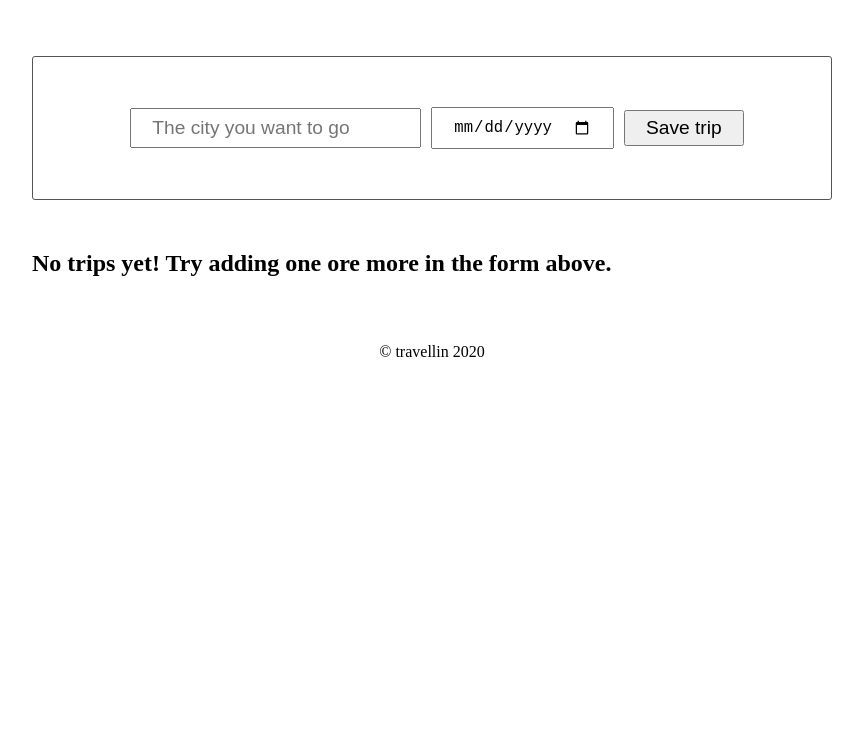
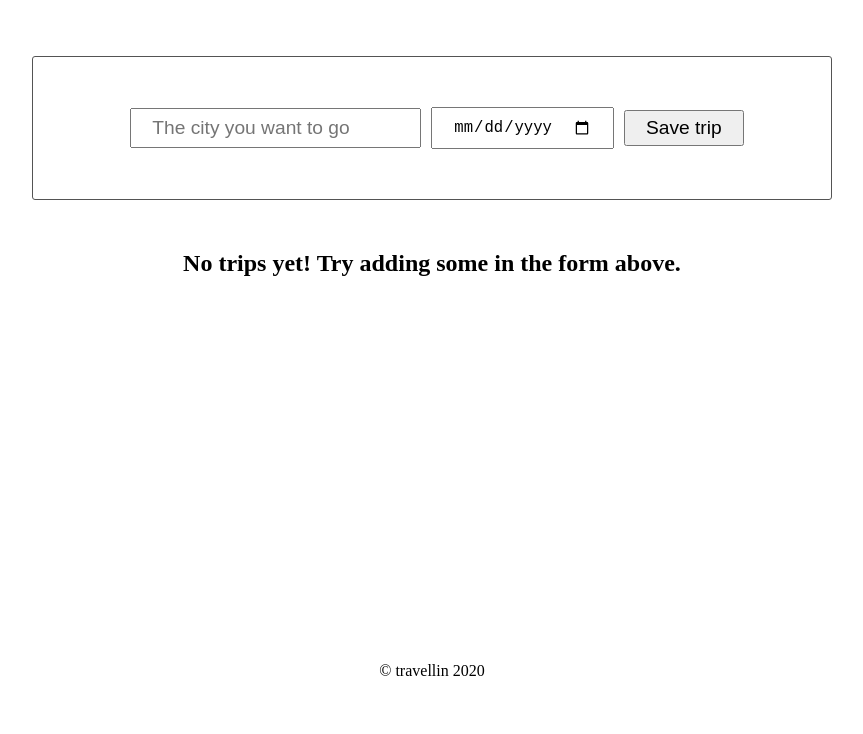
Before and after one commit to imhotepper/fend-capstone, a website built with webpack: page src/client/views/index.html in a window 1280 px wide. Shown: the part 82-816 px from the top of the page, without its empty margins (208-1071 px from the left). Built offline with nearby package versions, Linux system fonts and the light colour scheme.

Commit message:
grid added to the page layout

```diff
--- a/src/client/styles/base.scss
+++ b/src/client/styles/base.scss
@@ -1,7 +1,20 @@
+// body {
+//     display: flex;
+//     flex-direction: column;
+//     min-height: 100vh;
+// }
 body {
-    display: flex;
-    flex-direction: column;
-    min-height: 100vh;
+    display: grid;
+    //grid-template-columns: 1fr;
+    // grid-template-rows: 0.1fr 0.8fr 0.1fr;
+    grid-template-areas: "header" "main" "footer";
+    ;
+    grid-template-rows: 0.1fr 0.8fr 0.1fr;
+    height: 100vh;
+}
+
+main {
+    grid-area: main;
 }
 
 section {
@@ -20,6 +33,7 @@ section {
 }
 
 header {
+    grid-area: header;
     display: flex;
     align-items: center;
     justify-content: center;
@@ -28,9 +42,8 @@ header {
 }
 
 footer {
-    p {
-        text-align: center;
-    }
+    grid-area: footer;
+    text-align: center;
 }
 
 form {
@@ -51,6 +64,12 @@ input {
     margin: 10px 0;
     margin-left: 10px;
     font-size: 1.2em;
+}
+
+#noTrips {
+    h2 {
+        text-align: center;
+    }
 }
 
 .card {
--- a/src/client/views/index.html
+++ b/src/client/views/index.html
@@ -21,7 +21,7 @@
             </form>
         </section>
         <section id="noTrips">
-            <h2>No trips yet! Try adding one ore more in the form above.</h2>
+            <h2>No trips yet! Try adding some in the form above.</h2>
         </section>
         <section>
             <section>
```
